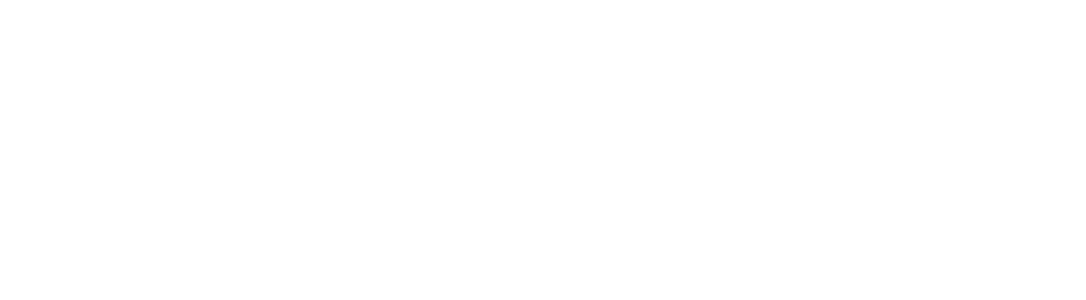
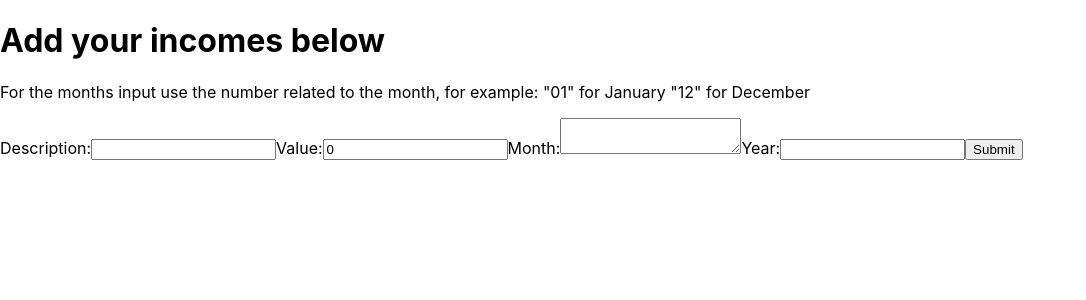
Before and after one commit to lucaspadueli/projeto-3-front, a React (Create React App) app: page /add-income in a window 1280 px wide. Before the commit this address had no page. Shown: the top 300 px of the page, without its empty margins (0-1086 px from the left). Built offline with nearby package versions, Linux system fonts and the light colour scheme.

Commit message:
alteracao

```diff
--- a/src/App.js
+++ b/src/App.js
@@ -1,7 +1,7 @@
 import { Routes, Route } from 'react-router-dom';
 import SignupPage from './components/SignupPage';
 import LoginPage from './components/LoginPage';
-
+import AddIncomePage from './components/AddIncomePage';
 const App = () => {
   return (
     <div>
@@ -9,6 +9,7 @@
         <Route path='/' element={<div>FINANCEIRO PAGINA INICIAL TESTE</div>} />
         <Route path="/signup" element={<SignupPage />} />
         <Route path="/login" element={<LoginPage />} />
+        <Route path="/add-income" element={<AddIncomePage/>} />
       </Routes>
     </div>
   );
--- /dev/null
+++ b/src/components/AddIncomePage.js
@@ -0,0 +1,70 @@
+import React, { useState } from 'react';
+
+import api from "../api/api";
+
+function AddIncomePage () {
+
+const [description,setDescription] = useState('');
+const [value,setValue] = useState(0);
+const [month,setMonth] = useState('');
+const [year,setYear] = useState('');
+
+  const handleDescription = (e) => setDescription(e.target.value);
+  const handleValue = (e) => setValue(e.target.value);
+  const handleMonth = (e) => setMonth(e.target.value);
+  const handleYear = (e) => setYear(e.target.value);
+
+  const handleSubmit = async (e) => {
+    e.preventDefault();
+    const income = {
+      description, value, month, year
+    }
+    await api.addIncome(income);
+    resetForm();
+  }
+
+  const resetForm = () => {
+    setDescription('');
+    setValue(0);
+    setMonth('');
+    setYear('');
+  }
+
+
+
+
+return(
+
+<div className="add-income">
+
+<h1> Add your incomes below</h1>
+
+<p> For the months input use the number related to the month, for example: "01" for January "12" for December</p>
+
+<form onSubmit={handleSubmit}>
+
+          <label htmlFor="description">Description:</label>
+          <input id="description" type="text" value={description} onChange={handleDescription} />
+
+          <label htmlFor="value">Value:</label>
+          <input id="value" type="number" value={value} onChange={handleValue} />
+
+          <label htmlFor="month">Month:</label>
+          <textarea id="month" type='text' value={month} onChange={handleMonth} />
+
+          <label htmlFor="year">Year:</label>
+          <input id="year" type="text" value={year} onChange={handleYear} />
+
+          <button type="submit">Submit</button>
+      </form>
+
+
+</div>
+
+
+)
+
+
+}
+
+export default AddIncomePage;
```
Also changed, not shown: 1 other file (tests, documents, lock files or other folders).
